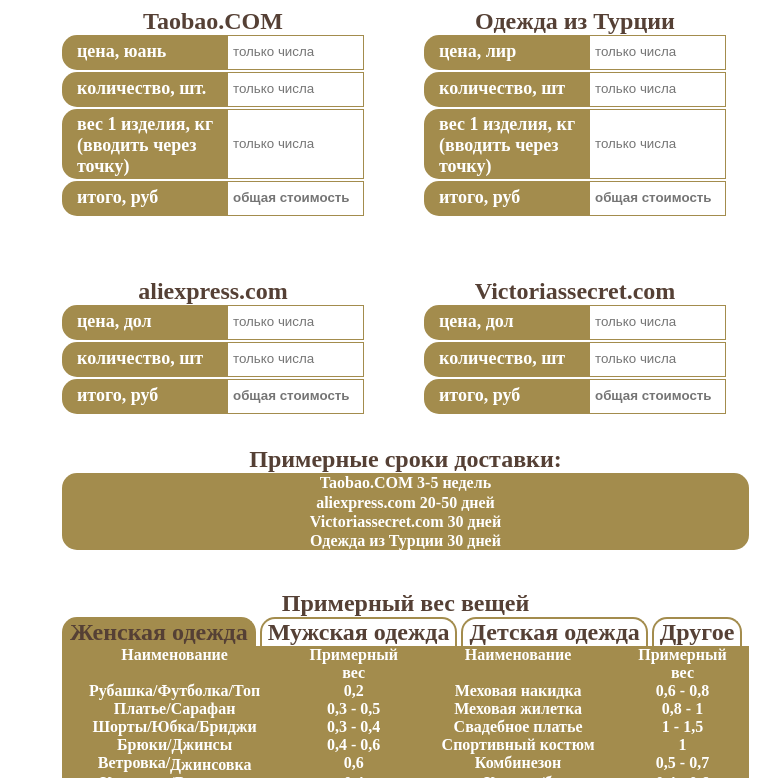
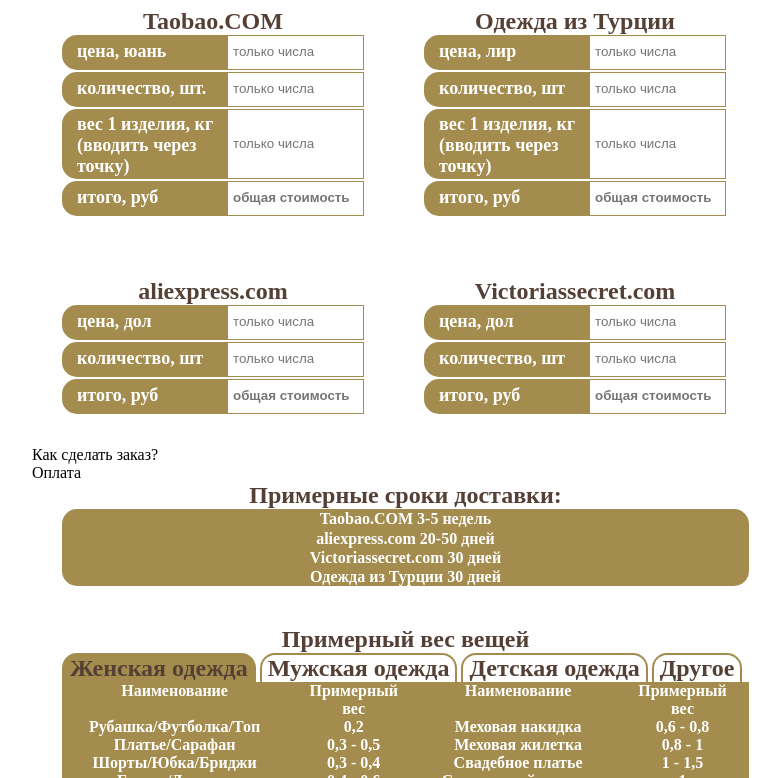
Before and after one commit to maozedong/taobao_tomsk_perm, a plain HTML site: page index.html in a window 1280 px wide. Shown: the part 322-1100 px from the top of the page, without its empty margins (133-913 px from the left). Drawn offline with Linux system fonts and the light colour scheme.

Commit message:
Update index.html

```diff
--- a/index.html
+++ b/index.html
@@ -135,6 +135,14 @@
     </div>
   </div>
   <div style="clear:both"></div>
+
+    <div class="fackinsheet">
+  <div class="outerButton 1">Как сделать заказ?</div>
+  <div class="outerButton 2">Оплата</div>
+  </div>
+
+<div style="clear:both;"></div>
+
   <h1>Примерные сроки доставки:</h1>
   <div class="info">
 	<span>Taobao.COM 3-5 недель</span></br>
```
